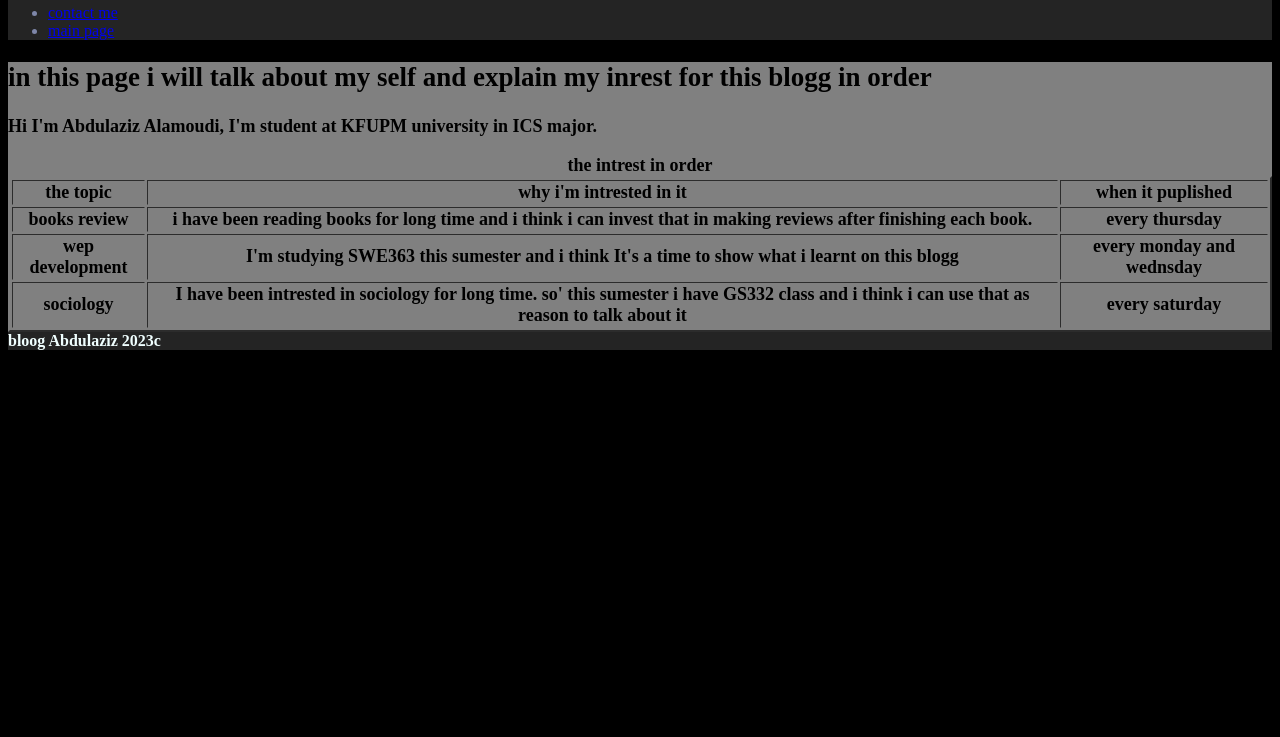
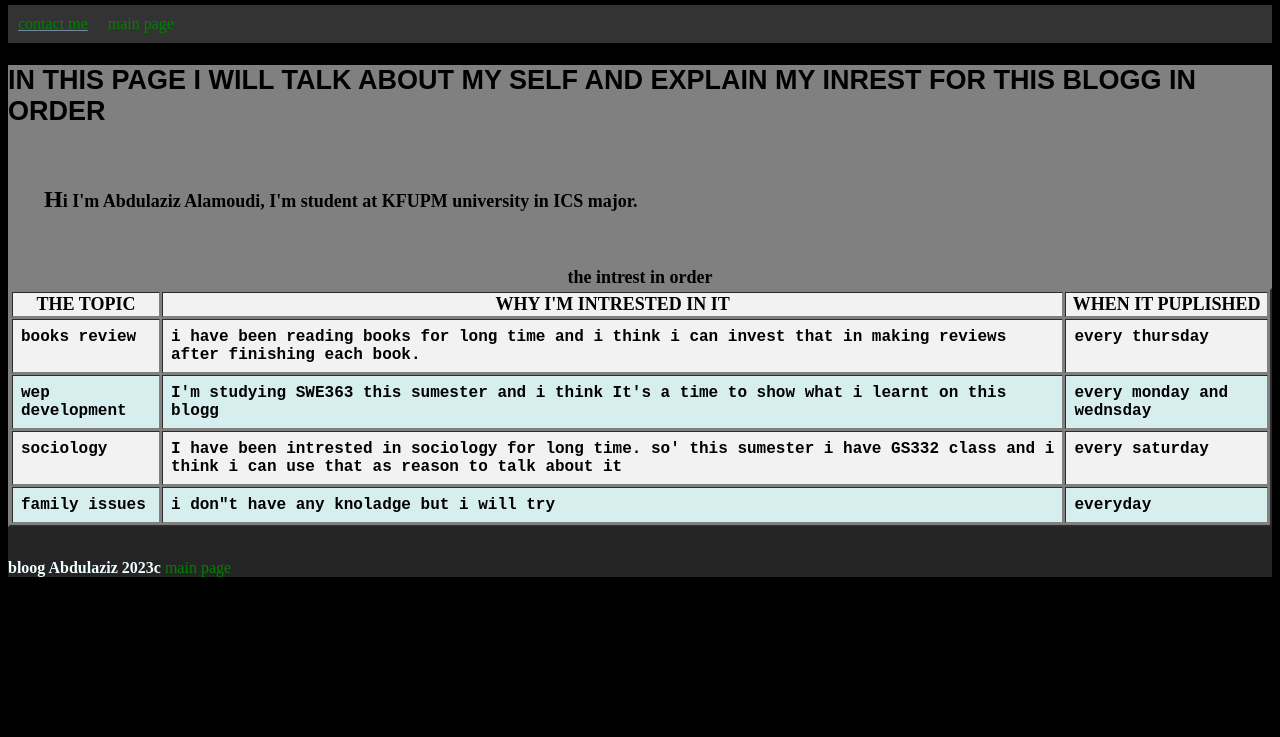
Before and after one commit to azzoz20011/swe-363-231-3, a plain HTML site: page HTML-1-exercise_2/about me2.html in a window 1280 px wide. Shown: the part 63-800 px from the top of the page. Drawn offline with Linux system fonts and the light colour scheme.

Commit message:
css2
done

```diff
--- a/HTML-1-exercise_2/about me2.html
+++ b/HTML-1-exercise_2/about me2.html
@@ -7,15 +7,19 @@
     <body>
         <header>
             <h2>blogg</h2>
+        </header>
+        <nav class="navbar-nav">
             <ul>
-                <li>
-                    <a href="C:\Users\HUAWEI\Documents\GitHub\swe-363-231-3\HTML-1-exercise_2\contact use2.html">contact me</a>
+                <li class="first-child">
+                    <a class="first-child" href="C:\Users\HUAWEI\Documents\GitHub\swe-363-231-3\HTML-1-exercise_2\contact use2.html">contact me</a>
                 </li>
                 <li>
                     <a href="C:\Users\HUAWEI\Documents\GitHub\swe-363-231-3\HTML-1-exercise_2\blogg2.html">main page</a>
                 </li>
            </ul>
-        </header>
+        </nav>
+
+
         <section>
         <h2>in this page i will talk about my self and explain my inrest for this blogg in order
         </h2>
@@ -38,23 +42,29 @@
             </thead>
             <tbody>
                 <tr>
-                    <th>books review</th>
-                    <th>i have been reading books for long time and
+                    <td>books review</td>
+                    <td>i have been reading books for long time and
                         i think i can invest that in making reviews after finishing each book.
-                    </th>
-                    <th>every thursday</th>
+                    </td>
+                    <td>every thursday</td>
                 </tr>
                 <tr>
-                    <th>wep development</th>
-                    <th>I'm studying SWE363 this sumester and i think It's a time to show what i learnt on this blogg</th>
-                    <th>every monday and wednsday</th>
+                    <td>wep development</td>
+                    <td>I'm studying SWE363 this sumester and i think It's a time to show what i learnt on this blogg</td>
+                    <td>every monday and wednsday</td>
                 </tr>
                 <tr>
-                    <th>sociology</th>
-                    <th>I have been intrested in sociology for long time. so' this sumester i have GS332 class and
+                    <td>sociology</td>
+                    <td>I have been intrested in sociology for long time. so' this sumester i have GS332 class and
                         i think i can use that as reason to talk about it
-                    </th>
-                    <th>every saturday</th>
+                    </td>
+                    <td>every saturday</td>
+                </tr>
+                <tr>
+                    <td>family issues</td>
+                    <td>i don"t have any knoladge but i will try
+                    </td>
+                    <td>everyday</td>
                 </tr>
             </tbody>
         </table>
@@ -62,6 +72,8 @@
         <footer>
 
             <strong>bloog Abdulaziz 2023c</strong>
+            <a href="C:\Users\HUAWEI\Documents\GitHub\swe-363-231-3\HTML-1-exercise_2\blogg2.html">main page</a>
+
         </footer>
     </body>
 </html>
--- a/HTML-1-exercise_2/header.css
+++ b/HTML-1-exercise_2/header.css
@@ -6,6 +6,31 @@ header {
     background-color: rgb(36, 36, 36);
     margin: 0cm;
     padding: 0cm;
+    text-transform: uppercase;
+}
+a:link {
+    color: green;
+    background-color: transparent;
+    text-decoration: none;
+}
+a:visited {
+    color: rgb(0, 128, 0);
+    background-color: transparent;
+    text-decoration: none;
+}
+a:hover {
+    color: rgb(0, 192, 112);
+    background-color: transparent;
+    text-decoration: underline;
+}
+a:active {
+    color: rgb(228, 255, 234);
+    background-color: transparent;
+    text-decoration: underline;
+}
+thead{
+    text-transform: uppercase;
+
 }
 header, ul{
   color: rgb(126, 134, 168);
@@ -24,3 +49,95 @@ footer{
     margin: 0cm;
     color: azure;
 }
+
+td {
+  padding: 0.5em;
+    font-family: monospace;
+    vertical-align: top;
+
+
+}
+td:hover {
+    background-color: rgb(162, 247, 232);
+  }
+em{
+    background-color: blue;
+}
+footer{
+    padding-top: 2em;
+    vertical-align: bottom ;
+
+}
+p{
+    padding: 2em;
+
+}
+#the_most_important{
+ text-transform: uppercase;
+}
+h2{
+    font-family: sans-serif;
+
+}
+h1, h2, h3, h4, h5, h6 {
+    text-transform: uppercase;
+}
+h2 + p::first-letter {
+    font-size: x-large;
+  }
+  nav {
+    background-color: #333;
+  }
+
+  nav ul {
+    list-style: none;
+    margin: 0;
+    padding: 0;
+    display: flex;
+  }
+
+  nav ul li {
+    margin: 10px;
+  }
+
+  nav ul li a {
+    color: #fff;
+    text-decoration: none;
+    display: inline;
+
+  }
+  nav li {
+    display: inline;
+
+  }
+  .navbar-nav a {
+    text-decoration: none;
+    cursor:default;
+
+  }
+
+  .navbar-nav li:first-child {
+    text-decoration: underline;
+  }
+  tr:nth-child(odd) {
+    background-color: #f2f2f2;
+  }
+
+  tr:nth-child(even) {
+    background-color: #d6eeee;
+  }
+  ::selection {
+    color: white;
+    background-color: rgb(238, 223, 9);
+  }
+  body a {
+    cursor: pointer;
+  }
+  input {
+    line-height: 20px;
+    border-color: gray;
+
+  }
+  textarea:massage {
+    height: 50px;
+  }
```
Also changed, not shown: HTML-1-exercise_2/blogg2.html (+19 -16 lines), HTML-1-exercise_2/contact use2.html (+8 -3 lines), HTML-1-exercise_2/send2.html (+7 -2 lines), HTML-1-exercise_2/thanks.html (+7 -3 lines), 1 other file.
